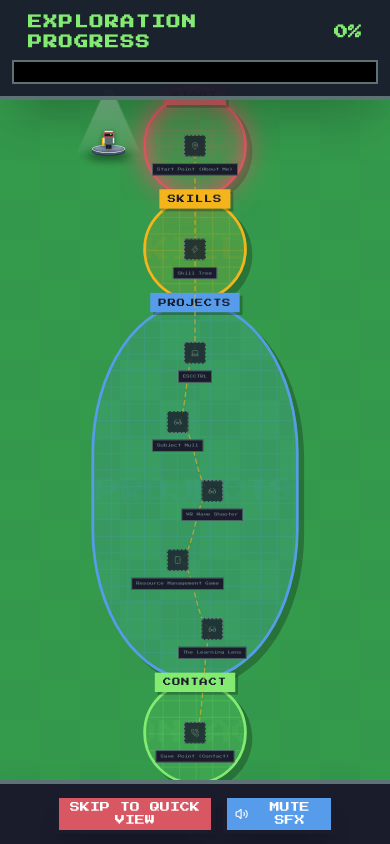
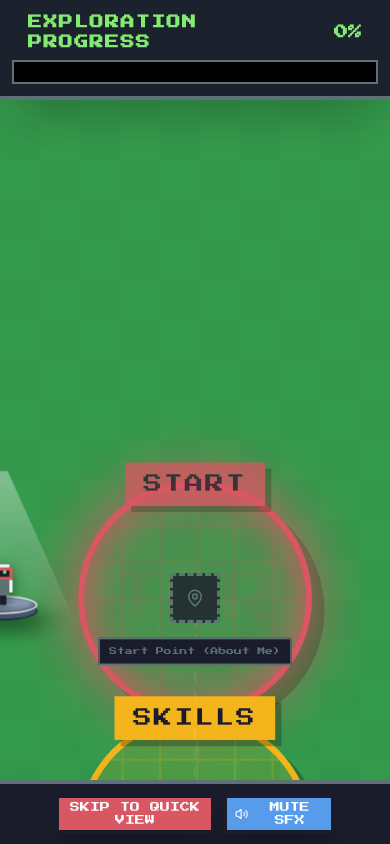
Before and after one commit to MahmoudHany908/portfolio, a React (Vite) app: page / in a window 390 px wide. Built offline with nearby package versions, Linux system fonts and the light colour scheme.

Commit message:
Implement progression locks and mobile camera tracking

```diff
--- a/src/components/Overworld/MapCanvas.jsx
+++ b/src/components/Overworld/MapCanvas.jsx
@@ -88,7 +88,7 @@ const PixelKnight = ({ isWalking, flipX }) => (
   </svg>
 );
 
-export default function MapCanvas({ onNodeSelect, discovered, playerPos, isWalking, walkDuration, flipX, isMobileLayout }) {
+export default function MapCanvas({ onNodeSelect, discovered, unlocked, playerPos, isWalking, walkDuration, flipX, isMobileLayout }) {
   const [scale, setScale] = useState(1);
   const CANVAS_WIDTH = isMobileLayout ? 900 : 1600;
   const CANVAS_HEIGHT = isMobileLayout ? 2200 : 900;
@@ -98,9 +98,9 @@ export default function MapCanvas({ onNodeSelect, discovered, playerPos, isWalki
     const handleResize = () => {
       const scaleX = window.innerWidth / CANVAS_WIDTH;
       const scaleY = window.innerHeight / CANVAS_HEIGHT;
-      // In portrait, use a tighter padding factor (0.85) to maximize space. Landscape stays 0.75.
+      // In portrait, use a heavy zoom factor to only show a few checkpoints at a time
       const finalScale = isMobileLayout
-        ? Math.min(scaleX, scaleY) * 0.9
+        ? window.innerWidth / 500 // Zoom in to a 500px virtual width
         : Math.min(Math.min(scaleX, scaleY) * 0.75, 1.5);
       setScale(finalScale);
     };
@@ -111,25 +111,27 @@ export default function MapCanvas({ onNodeSelect, discovered, playerPos, isWalki
     return () => window.removeEventListener('resize', handleResize);
   }, [CANVAS_WIDTH, CANVAS_HEIGHT, isMobileLayout]);
 
-  // Generate a smooth cubic bezier path for the trail
-  const generateCurvedPath = (nodes) => {
-    if (nodes.length === 0) return '';
-    let path = `M ${isMobileLayout ? nodes[0].pX : nodes[0].x} ${isMobileLayout ? nodes[0].pY : nodes[0].y} `;
-    for (let i = 1; i < nodes.length; i++) {
-      const prev = nodes[i-1];
-      const curr = nodes[i];
+  // Generate individual smooth cubic bezier path segments for the trail
+  const trailSegments = [];
+  for (let i = 1; i < portfolioData.nodes.length; i++) {
+    const prev = portfolioData.nodes[i-1];
+    const curr = portfolioData.nodes[i];
+
     const pX = isMobileLayout ? prev.pX : prev.x;
     const pY = isMobileLayout ? prev.pY : prev.y;
     const cX = isMobileLayout ? curr.pX : curr.x;
     const cY = isMobileLayout ? curr.pY : curr.y;
 
     const midX = (pX + cX) / 2;
-      path += `C ${midX} ${pY}, ${midX} ${cY}, ${cX} ${cY} `;
+    const path = `M ${pX} ${pY} C ${midX} ${pY}, ${midX} ${cY}, ${cX} ${cY}`;
+
+    // A segment leading to node [i] is "active" if node [i] is discovered
+    const isActive = discovered.has(curr.id);
+    trailSegments.push({ id: `trail-${curr.id}`, path, isActive });
   }
-    return path;
-  };
 
-  const trailPath = generateCurvedPath(portfolioData.nodes);
+  // Camera Follow logic for mobile
+  const cameraY = isMobileLayout && playerPos ? (CANVAS_HEIGHT / 2) - playerPos.y : 0;
 
   return (
     <div className="w-screen h-screen overflow-hidden bg-retro-green relative">
@@ -138,13 +140,13 @@ export default function MapCanvas({ onNodeSelect, discovered, playerPos, isWalki
 
       {/* Fixed Coordinate Canvas */}
       <div
-        className="absolute transition-all duration-700"
+        className="absolute transition-all duration-[1200ms] ease-in-out"
         style={{
           width: CANVAS_WIDTH,
           height: CANVAS_HEIGHT,
           left: '50%',
           top: '50%',
-          transform: `translate(-50%, -50%) scale(${scale})`
+          transform: `translate(-50%, calc(-50% + ${cameraY}px)) scale(${scale})`
         }}
       >
         {/* Phase Regions */}
@@ -166,16 +168,19 @@ export default function MapCanvas({ onNodeSelect, discovered, playerPos, isWalki
 
         {/* The Guided Trail */}
         <svg className="absolute inset-0 w-full h-full pointer-events-none" style={{ zIndex: 5 }}>
+          {trailSegments.map((segment) => (
             <path
-            d={trailPath}
+              key={segment.id}
+              d={segment.path}
               fill="none"
-            stroke="#f4b41b"
+              stroke={segment.isActive ? "#f4b41b" : "rgba(255,255,255,0.2)"}
               strokeWidth="4"
               strokeDasharray="12 12"
               strokeLinecap="round"
               strokeLinejoin="round"
-            className="opacity-60 drop-shadow-md animate-[dash_2s_linear_infinite]"
+              className={`transition-all duration-1000 ${segment.isActive ? 'opacity-60 drop-shadow-[0_0_8px_rgba(244,180,27,0.8)] animate-[dash_2s_linear_infinite]' : 'opacity-30'}`}
             />
+          ))}
         </svg>
 
         {portfolioData.nodes.map((node) => (
@@ -185,6 +190,7 @@ export default function MapCanvas({ onNodeSelect, discovered, playerPos, isWalki
             x={isMobileLayout ? node.pX : node.x}
             y={isMobileLayout ? node.pY : node.y}
             isCompleted={discovered ? discovered.has(node.id) : false}
+            isUnlocked={unlocked ? unlocked.has(node.id) : true}
             onSelect={() => onNodeSelect(node)}
           />
         ))}
--- a/src/components/Overworld/NodeMarker.jsx
+++ b/src/components/Overworld/NodeMarker.jsx
@@ -1,7 +1,7 @@
 import React, { useState } from 'react';
 import { motion } from 'framer-motion';
 import useGameAudio from '../../hooks/useGameAudio';
-import { MapPin, Flame, Zap, Shield, Compass, Glasses, Laptop, Smartphone, PhoneCall } from 'lucide-react';
+import { MapPin, Flame, Zap, Shield, Compass, Glasses, Laptop, Smartphone, PhoneCall, Lock } from 'lucide-react';
 
 const iconMap = {
   house: MapPin,
@@ -15,24 +15,28 @@ const iconMap = {
   telephone: PhoneCall
 };
 
-export default function NodeMarker({ node, onSelect, isCompleted, x, y }) {
+export default function NodeMarker({ node, onSelect, isCompleted, isUnlocked, x, y }) {
   const [isHovered, setIsHovered] = useState(false);
   const { playHover, playSelect } = useGameAudio();
 
-  const Icon = iconMap[node.icon] || MapPin;
+  const Icon = !isUnlocked ? Lock : (iconMap[node.icon] || MapPin);
 
   const handlePointerEnter = () => {
+    if (!isUnlocked) return;
     setIsHovered(true);
     playHover();
   };
 
   const handlePointerLeave = () => {
+    if (!isUnlocked) return;
     setIsHovered(false);
   };
 
   const handleClick = (e) => {
     e.stopPropagation();
-    playSelect();
+    if (isUnlocked) {
+      playSelect();
+    }
     onSelect();
   };
 
@@ -77,8 +81,10 @@ export default function NodeMarker({ node, onSelect, isCompleted, x, y }) {
           className={`p-4 transition-all duration-500 flex items-center justify-center
             ${isCompleted
               ? `rounded-full pixel-border ${completedBgClass} text-white`
-              : `rounded-sm border-4 border-dashed border-retro-gray bg-retro-dark text-retro-gray opacity-80`}
-            ${isHovered && !isCompleted ? `border-solid ${completedTextColor} border-current opacity-100 scale-110` : ''}
+              : !isUnlocked
+                ? `rounded-sm border-4 border-solid border-slate-700 bg-slate-900 text-slate-500 opacity-60 grayscale`
+                : `rounded-sm border-4 border-dashed border-retro-gray bg-retro-dark text-retro-gray opacity-80`}
+            ${isHovered && !isCompleted && isUnlocked ? `border-solid ${completedTextColor} border-current opacity-100 scale-110` : ''}
           `}
           style={isCompleted ? { boxShadow: `0 0 20px ${glowShadowColor}` } : {}}
         >
@@ -91,7 +97,9 @@ export default function NodeMarker({ node, onSelect, isCompleted, x, y }) {
             ? `text-retro-dark ${completedBgClass} border-current scale-110`
             : isCompleted
               ? 'text-white bg-retro-dark border-retro-gray'
-              : 'text-retro-gray bg-retro-dark border-retro-gray'
+              : !isUnlocked
+                ? 'text-slate-500 bg-slate-900 border-slate-700 opacity-60'
+                : 'text-retro-gray bg-retro-dark border-retro-gray'
         }`}>
           {node.title}
         </div>
--- a/src/pages/Overworld.jsx
+++ b/src/pages/Overworld.jsx
@@ -15,6 +15,14 @@ export default function Overworld() {
   const [showVictory, setShowVictory] = useState(false);
   const [muted, setMuted] = useState(false);
   const { playSpawn, playUnlock, playVictory } = useGameAudio();
+
+  // Calculate unlocked nodes (Node 0 is always unlocked, Node N is unlocked if Node N-1 is in discovered)
+  const unlocked = new Set([portfolioData.nodes[0].id]);
+  for (let i = 1; i < portfolioData.nodes.length; i++) {
+    if (discovered.has(portfolioData.nodes[i-1].id)) {
+      unlocked.add(portfolioData.nodes[i].id);
+    }
+  }
 
   // Player & Layout State
   const [isMobileLayout, setIsMobileLayout] = useState(() => window.innerWidth < 768);
@@ -51,6 +59,12 @@ export default function Overworld() {
 
   const handleNodeSelect = (node) => {
     if (activeNode || isWalking) return; // Prevent clicking while walking or in modal
+
+    if (!unlocked.has(node.id)) {
+      setToastMessage("LOCKED! Complete previous checkpoints first!");
+      setTimeout(() => setToastMessage(null), 3000);
+      return;
+    }
 
     const targetX = isMobileLayout ? node.pX : node.x;
     const targetY = isMobileLayout ? node.pY : node.y;
@@ -99,6 +113,7 @@ export default function Overworld() {
       <MapCanvas
         onNodeSelect={handleNodeSelect}
         discovered={discovered}
+        unlocked={unlocked}
         playerPos={playerPos}
         isWalking={isWalking}
         walkDuration={walkDuration}
```
Lines whose indentation alone changed are shown as unchanged.
